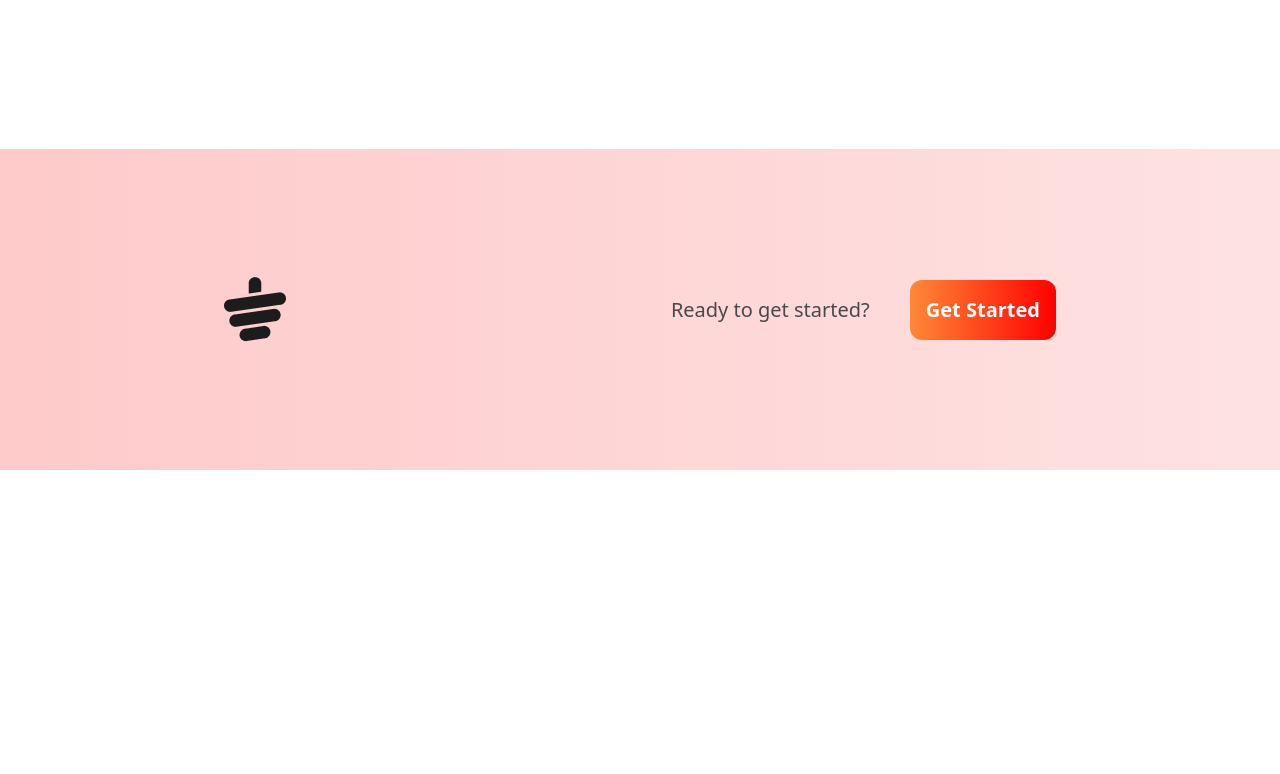
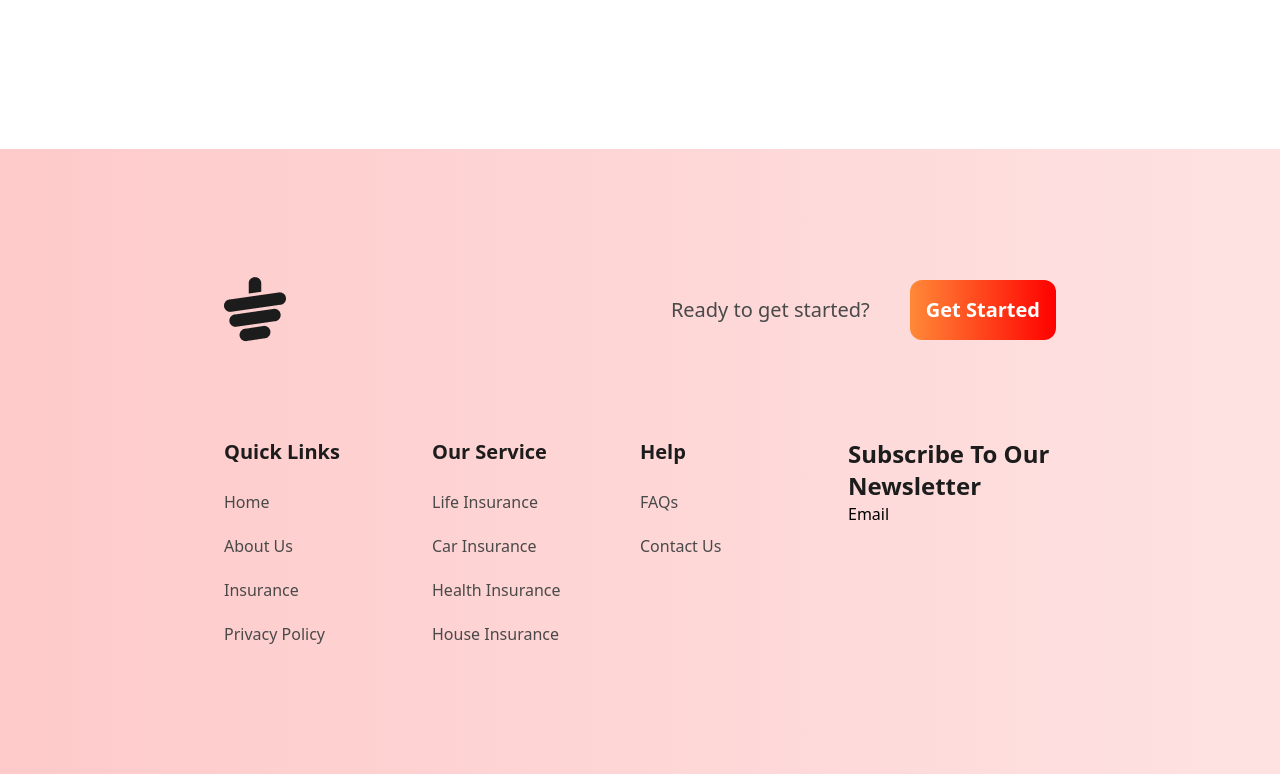
Before and after one commit to Shnigdha685/tea-house-tailwind, a plain HTML site: page index.html in a window 1280 px wide. Shown: the part 3336-4110 px from the top of the page. Before the commit the page ends 3806 px from the top, so only its background shows below. Drawn offline with nearby package versions, Linux system fonts and the light colour scheme.

Commit message:
Forth commoit

```diff
--- a/index.html
+++ b/index.html
@@ -198,7 +198,7 @@
     </main>
     <!-- footer section  -->
     <footer class="bg-gradient-to-r from-red-200 to-red-100 md:py-32 md:px-56 p-5">
-        <div class="flex justify-between md:gap-20">
+        <div class="flex justify-between md:gap-20 mb-24">
             <div>
                 <img src="images/cup.png" alt="">
             </div>
@@ -209,6 +209,39 @@
                 </button>
             </div>
         </div>
+        <div class="grid grid-cols-4">
+            <div class="space-y-6">
+                <h5 class="text-xl font-semibold text-[#1c1c1c]">Quick Links</h5>
+                <div class="flex flex-col gap-5">
+                    <a class="text-[#494949] font-normal text-base" href="#">Home</a>
+                    <a class="text-[#494949] font-normal text-base" href="#">About Us</a>
+                    <a class="text-[#494949] font-normal text-base" href="#">Insurance</a>
+                    <a class="text-[#494949] font-normal text-base" href="#">Privacy Policy</a>
+                </div>
+            </div>
+            <div class="space-y-6">
+                <h5 class="text-xl font-semibold text-[#1c1c1c]">Our Service</h5>
+                <div class="flex flex-col gap-5">
+                    <a class="text-[#494949] font-normal text-base" href="#">Life Insurance</a>
+                    <a class="text-[#494949] font-normal text-base" href="#">Car Insurance</a>
+                    <a class="text-[#494949] font-normal text-base" href="#">Health Insurance</a>
+                    <a class="text-[#494949] font-normal text-base" href="#">House Insurance</a>
+                </div>
+            </div>
+            <div class="space-y-6">
+                <h5 class="text-xl font-semibold text-[#1c1c1c]">Help</h5>
+                <div class="flex flex-col gap-5">
+                    <a class="text-[#494949] font-normal text-base" href="#">FAQs</a>
+                    <a class="text-[#494949] font-normal text-base" href="#">Contact Us</a>
+                </div>
+            </div>
+            <div>
+                <h4 class="text-2xl font-semibold text-[#1c1c1c]">Subscribe To Our Newsletter</h4>
+                <div>
+                    <p>Email </p>
+                </div>
+            </div>
+        </div>
     </footer>
 </body>
 </html>
```
